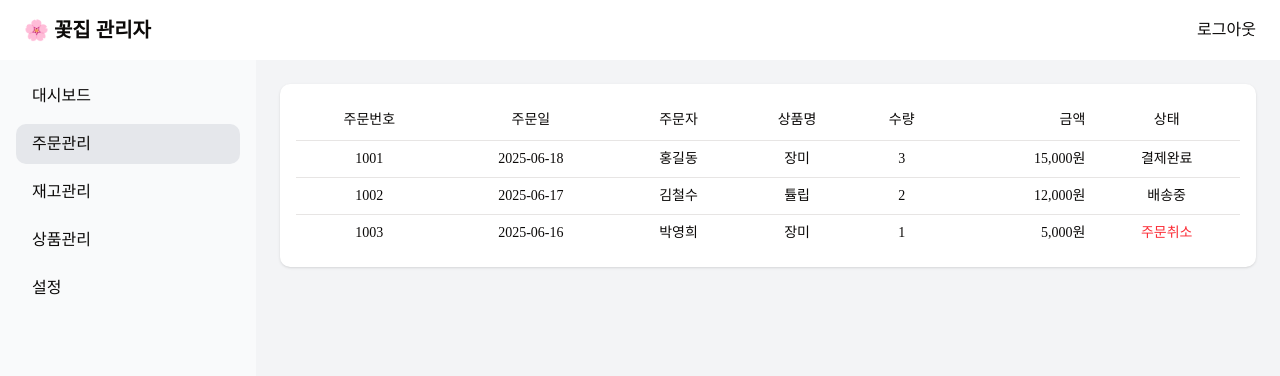
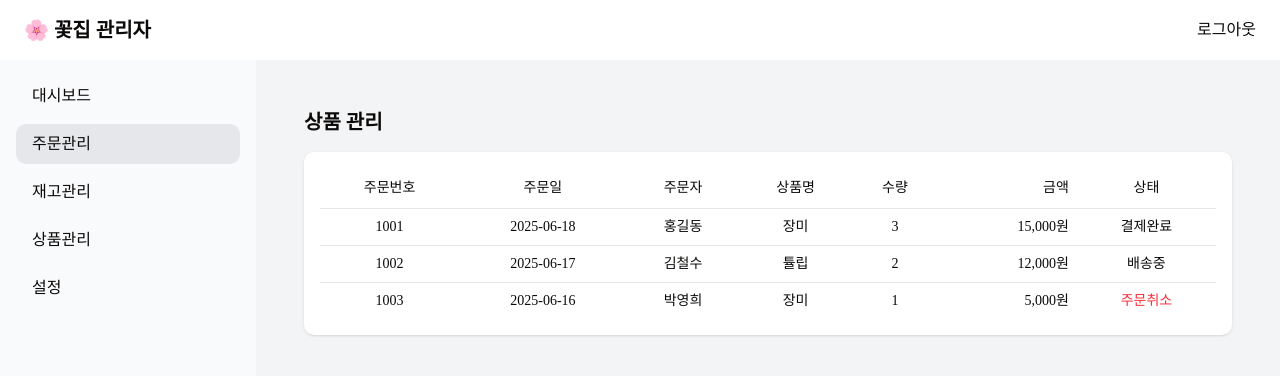
Before and after one commit to Jisun-K/flowers-admin, a Next.js app: page /orders in a window 1280 px wide. Shown: the top 376 px of the page. Built offline with nearby package versions, Linux system fonts and the light colour scheme; a web font is replaced by a local one.

Commit message:
💄 주문관리 타이틀

```diff
--- a/src/app/orders/page.tsx
+++ b/src/app/orders/page.tsx
@@ -53,10 +53,14 @@ export default function OrdersPage() {
     //     : mockOrders;
 
     return (
-        <div className="bg-white rounded-lg shadow p-4  max-w-screen-xl mx-auto"
-            style={{ maxHeight: 320, overflowY: "auto", minHeight: 160 }}>
-            <OrderTable data={mockOrders} />
+        <div className="p-6">
+            <h2 className="text-xl font-bold mb-4">상품 관리</h2>
+            <div className="bg-white rounded-lg shadow p-4  max-w-screen-xl mx-auto"
+                style={{ maxHeight: 320, overflowY: "auto", minHeight: 160 }}>
+                <OrderTable data={mockOrders} />
 
+            </div>
         </div>
+
     );
 }
```
